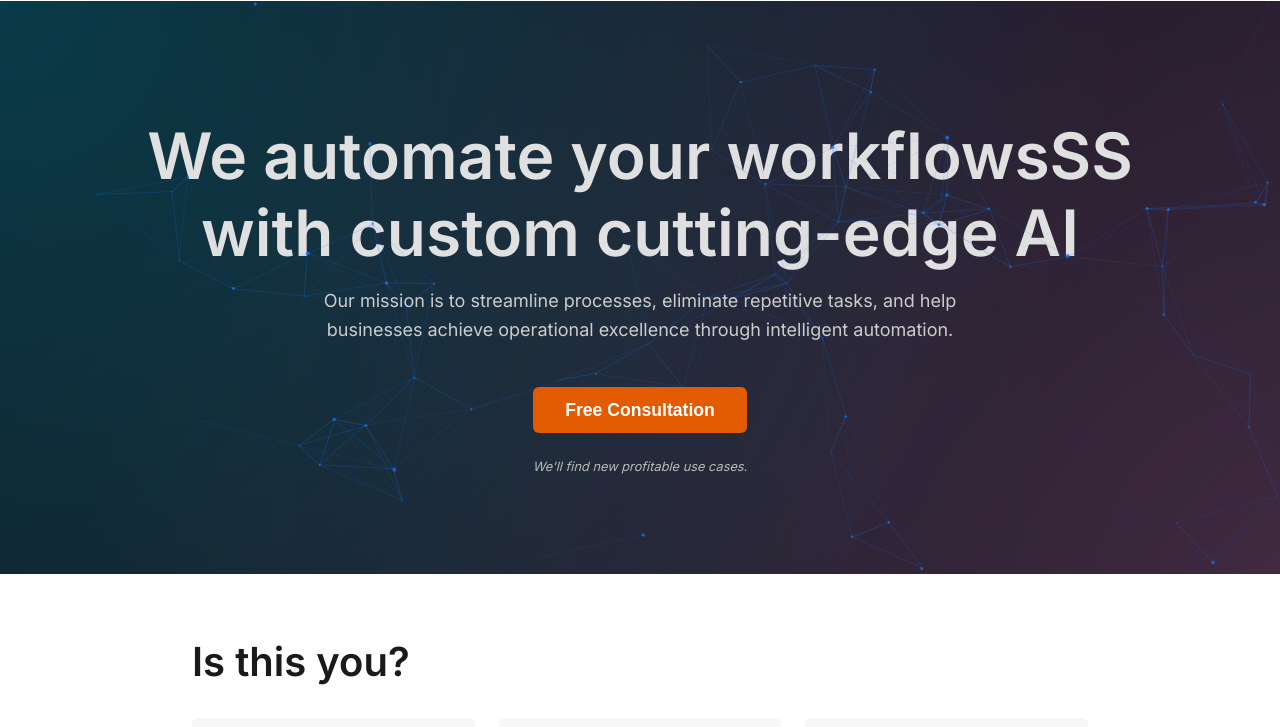
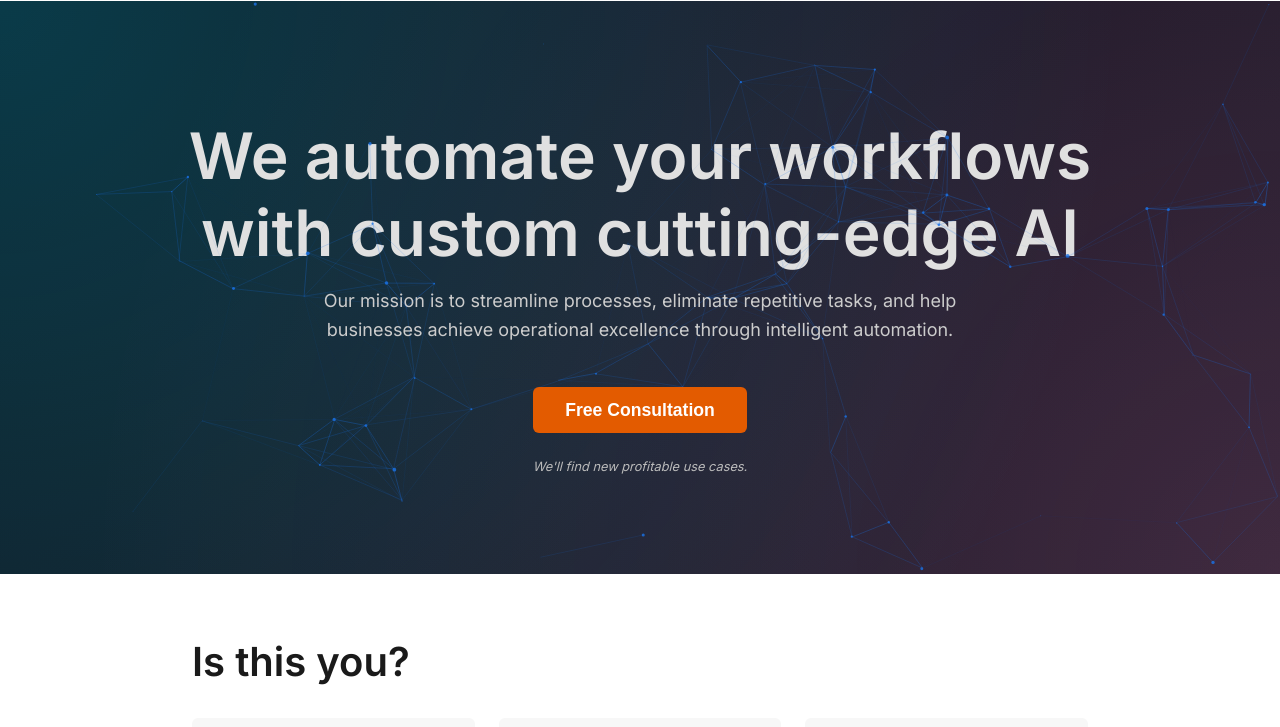
Before and after one commit to 42Automation/automation-agency, a website: page index.html in a window 1280 px wide. Shown: the part 73-800 px from the top of the page. Drawn offline with Linux system fonts and the light colour scheme.

Commit message:
revert dumy change

```diff
--- a/index.html
+++ b/index.html
@@ -32,7 +32,7 @@
   </nav>
   <section class="hero-section">
     <div id="particles-js"></div>
-    <header><h1>We automate your workflowsSS<br /> with custom cutting-edge AI</h1>
+    <header><h1>We automate your workflows<br /> with custom cutting-edge AI</h1>
       <p class="intro">Our mission is to streamline processes, eliminate repetitive tasks, and help businesses achieve operational excellence through intelligent automation.</p>
       <button class="cta-button" onclick="window.open('https://ii461k95s4c.typeform.com/to/LpgomObc', '_blank')">Free Consultation</button>
       <p class="cta-note">We'll find new profitable use cases.</p>
```
